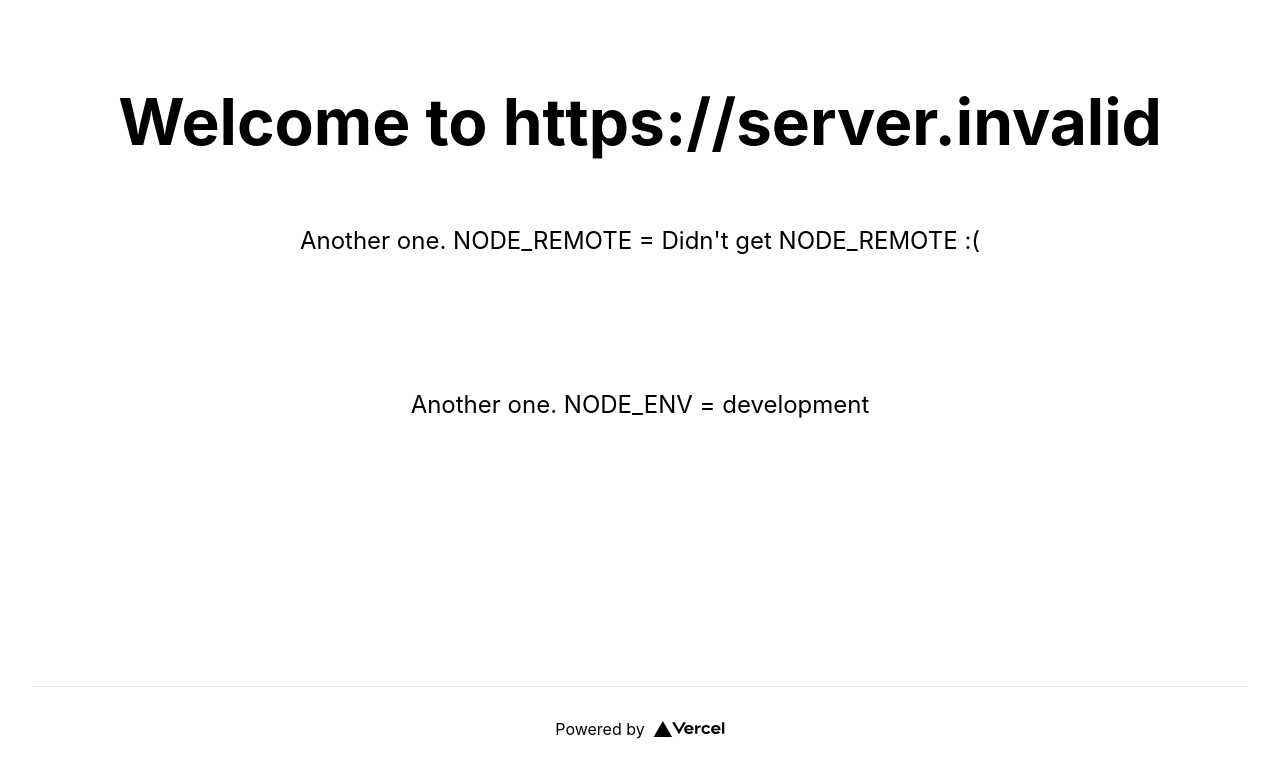
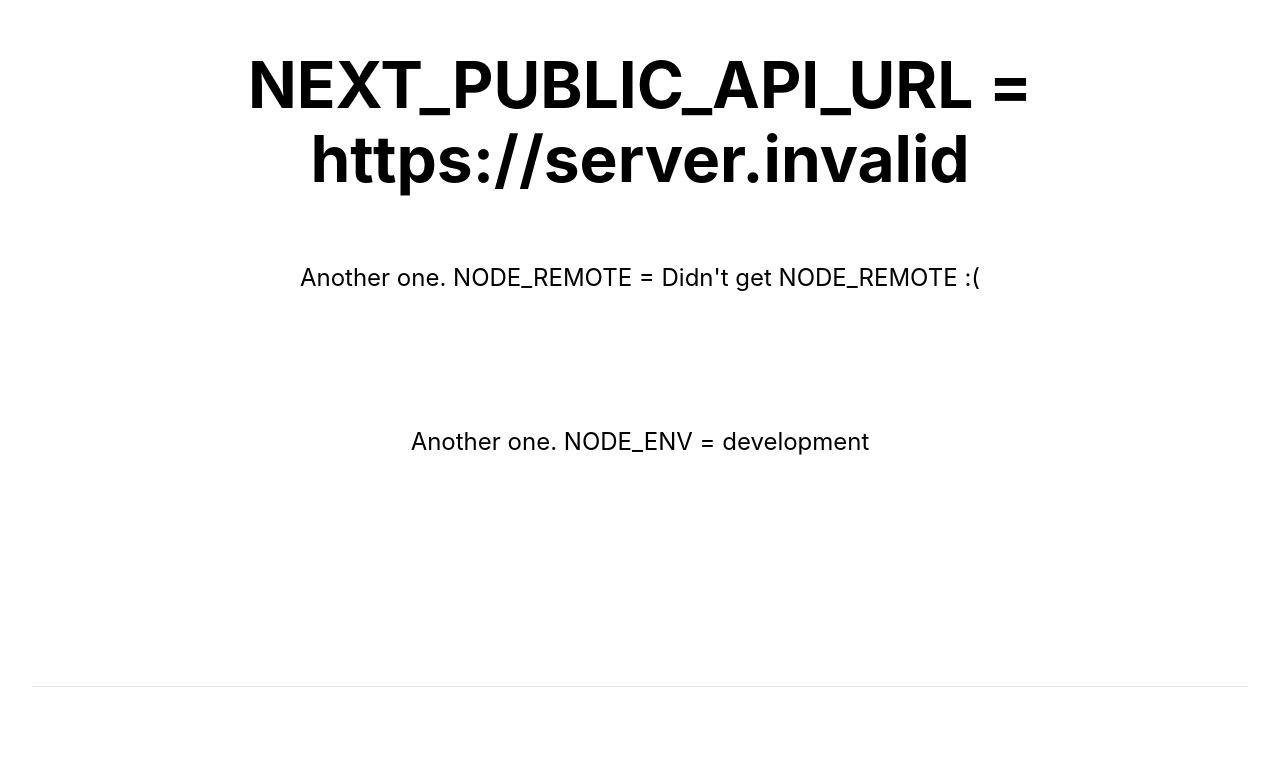
Before and after one commit to geoff-impacttheory/next-eb, a Next.js app: page / in a window 1280 px wide. Shown: the part 114-885 px from the top of the page. Built offline with nearby package versions, Linux system fonts and the light colour scheme; no server answers.

Commit message:
auto-dockerfile

```diff
--- a/pages/index.js
+++ b/pages/index.js
@@ -13,7 +13,7 @@
 
       <main className={styles.main}>
         <h1 className={styles.title}>
-          Welcome to {process.env.NEXT_PUBLIC_API_URL || "Didn't get the env var"}
+        NEXT_PUBLIC_API_URL = {process.env.NEXT_PUBLIC_API_URL || "Didn't get the env var"}
         </h1>
 
         <p className={styles.description}>
@@ -26,16 +26,6 @@
       </main>
 
       <footer className={styles.footer}>
-        <a
-          href="https://vercel.com?utm_source=create-next-app&utm_medium=default-template&utm_campaign=create-next-app"
-          target="_blank"
-          rel="noopener noreferrer"
-        >
-          Powered by{' '}
-          <span className={styles.logo}>
-            <Image src="/vercel.svg" alt="Vercel Logo" width={72} height={16} />
-          </span>
-        </a>
       </footer>
     </div>
   )
```
